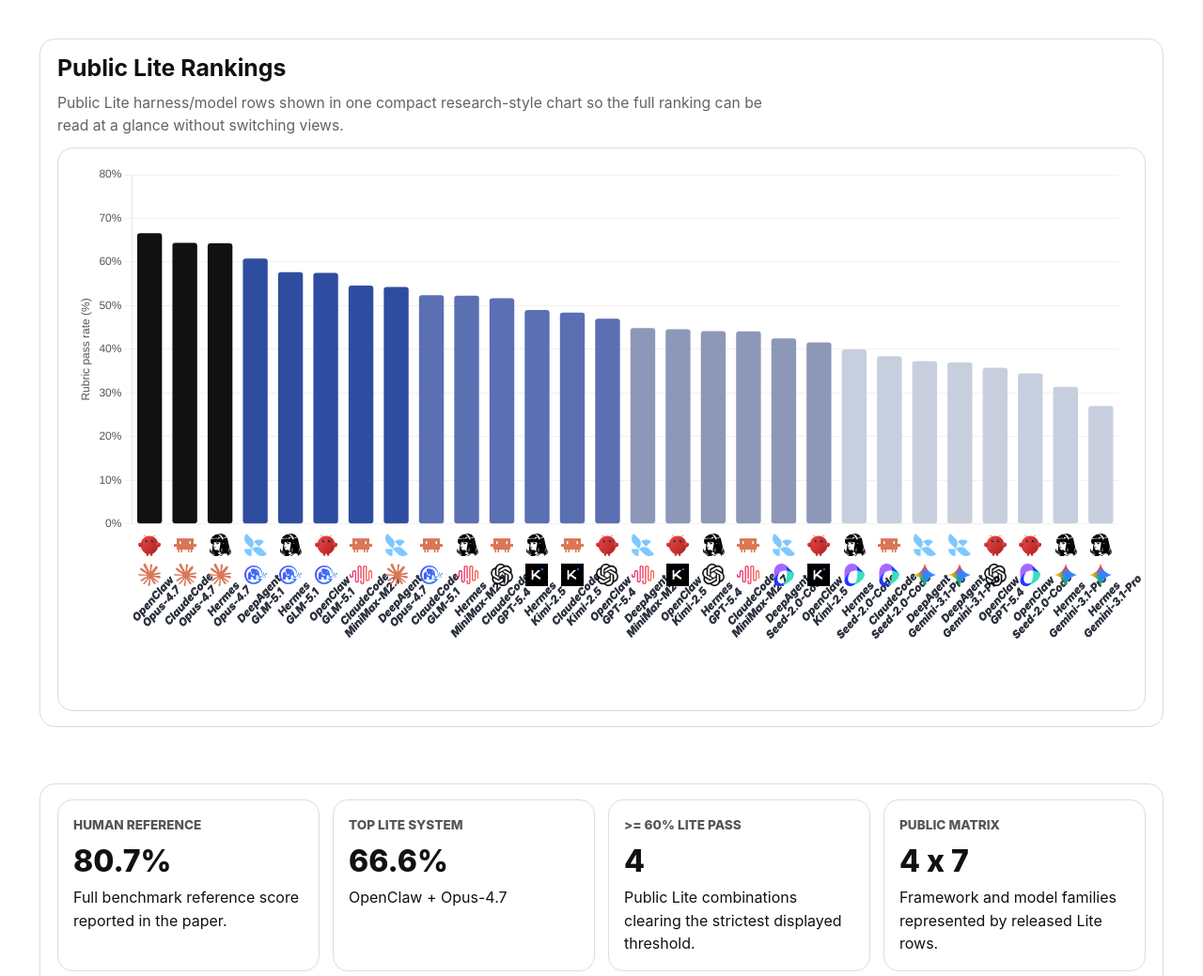
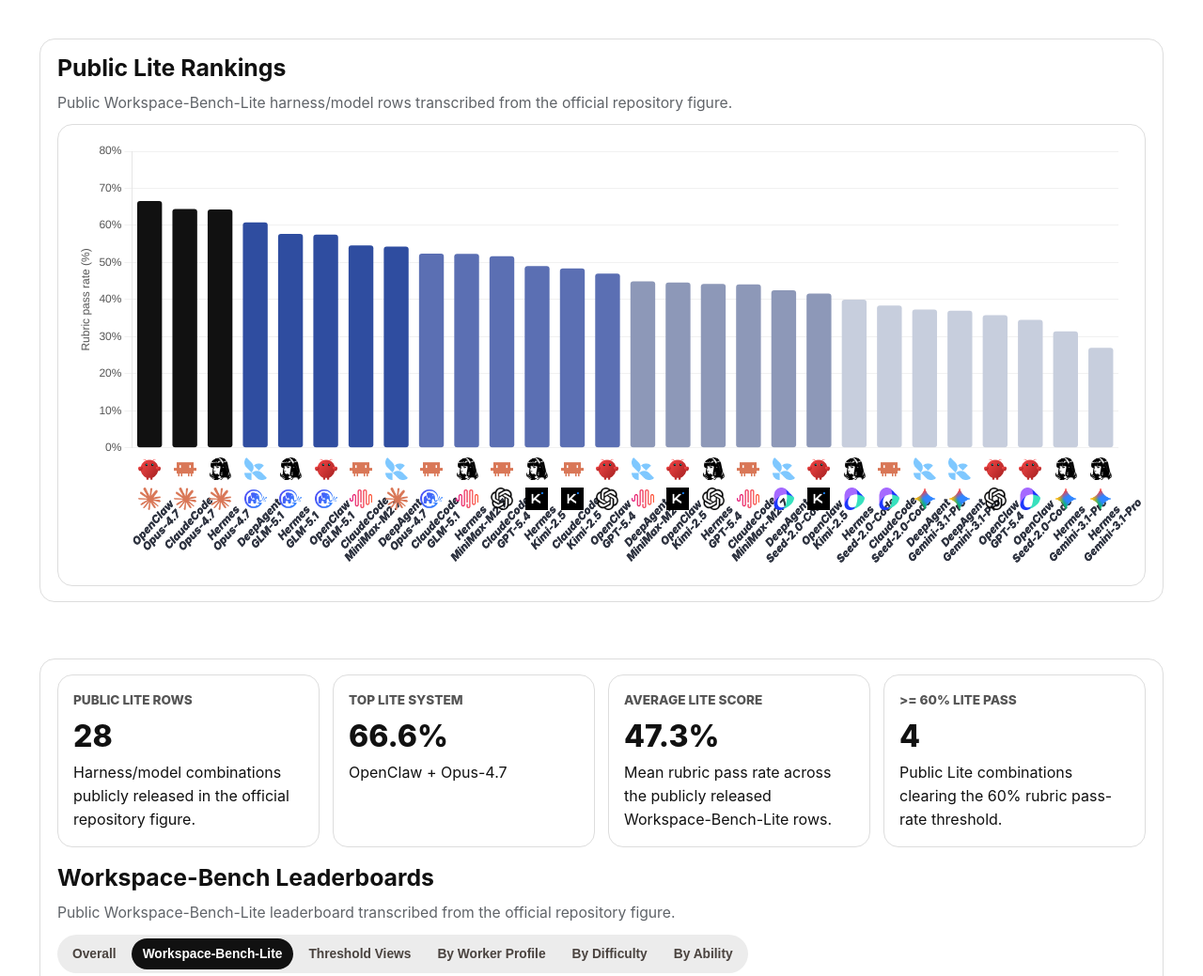
Before and after one commit to workspace-bench/workspace-bench.github.io, a plain HTML site: page leaderboard.html in a window 1280 px wide. Shown: the part 265-1304 px from the top of the page at 94% size. Drawn offline with nearby package versions, Linux system fonts and the light colour scheme.

Commit message:
Fix leaderboard layout and use real static data

```diff
--- a/leaderboard.html
+++ b/leaderboard.html
@@ -34,8 +34,7 @@
             <div>
               <h2>Public Lite Rankings</h2>
               <p class="section-subtitle">
-                Public Lite harness/model rows shown in one compact research-style chart so the full ranking can be read
-                at a glance without switching views.
+                Public Workspace-Bench-Lite harness/model rows transcribed from the official repository figure.
               </p>
             </div>
           </div>
@@ -57,7 +56,7 @@
           <div class="section-head">
             <div>
               <h2>Workspace-Bench Leaderboards</h2>
-              <p id="leaderboardDescription" class="section-subtitle" style="visibility:hidden"></p>
+              <p id="leaderboardDescription" class="section-subtitle"></p>
             </div>
           </div>
 
@@ -121,7 +120,9 @@
             </div>
           </div>
           <div class="grid threshold-layout">
-            <div class="card chart-card leaderboard-chart-card leaderboard-tall-card"><canvas id="thresholdChart" aria-label="Threshold chart"></canvas></div>
+            <div class="card chart-card leaderboard-chart-card leaderboard-tall-card">
+              <canvas id="thresholdChart" aria-label="Threshold chart"></canvas>
+            </div>
             <div class="card">
               <h3>Public threshold summary</h3>
               <div id="thresholdCards" class="grid"></div>
@@ -142,8 +143,12 @@
             </div>
           </div>
           <div class="grid composition-layout">
-            <div class="card chart-card leaderboard-chart-card leaderboard-composition-card"><canvas id="difficultyChart" aria-label="Difficulty chart"></canvas></div>
-            <div class="card chart-card leaderboard-chart-card leaderboard-composition-card"><canvas id="workspaceProfileChart" aria-label="Workspace profile chart"></canvas></div>
+            <div class="card chart-card leaderboard-chart-card leaderboard-composition-card">
+              <canvas id="difficultyChart" aria-label="Difficulty chart"></canvas>
+            </div>
+            <div class="card chart-card leaderboard-chart-card leaderboard-composition-card">
+              <canvas id="workspaceProfileChart" aria-label="Workspace profile chart"></canvas>
+            </div>
             <div class="card leaderboard-text-panel" id="abilityInsightPanel"></div>
           </div>
         </div>
@@ -155,15 +160,21 @@
             <div>
               <h2>Leaderboard Analysis</h2>
               <p class="section-subtitle">
-                Use the charts below for quick comparison. When the public materials do not expose cost or runtime by system,
-                the page states that explicitly instead of implying nonexistent data.
+                Secondary analysis views below avoid repeating the headline ranking chart and instead summarize the
+                released public leaderboard from framework, model-family, and threshold-distribution angles.
               </p>
             </div>
           </div>
           <div class="grid grid-3">
-            <div class="card chart-card leaderboard-chart-card"><canvas id="scoreChart" aria-label="Overall score chart"></canvas></div>
-            <div class="card chart-card leaderboard-chart-card" id="scoreCostPanel"><canvas id="scoreCostChart" aria-label="Score versus cost chart"></canvas></div>
-            <div class="card chart-card leaderboard-chart-card" id="scoreRuntimePanel"><canvas id="scoreRuntimeChart" aria-label="Score versus runtime chart"></canvas></div>
+            <div class="card chart-card leaderboard-chart-card">
+              <canvas id="scoreChart" aria-label="Framework average chart"></canvas>
+            </div>
+            <div class="card chart-card leaderboard-chart-card" id="scoreCostPanel">
+              <canvas id="scoreCostChart" aria-label="Model family average chart"></canvas>
+            </div>
+            <div class="card chart-card leaderboard-chart-card" id="scoreRuntimePanel">
+              <canvas id="scoreRuntimeChart" aria-label="Lite score distribution chart"></canvas>
+            </div>
           </div>
         </div>
       </section>
--- a/styles/workspace.css
+++ b/styles/workspace.css
@@ -1211,7 +1211,7 @@
 .lite-ranking-canvas-wrap {
   width: 100%;
   min-width: 0;
-  height: 400px;
+  height: 344px;
 }
 
 .lite-ranking-canvas-wrap canvas {
@@ -1222,8 +1222,8 @@
   position: relative;
   width: 100%;
   min-width: 0;
-  height: 180px;
-  padding: 8px 0 0;
+  height: 128px;
+  padding: 6px 0 0;
 }
 
 .lite-ranking-label-item {
@@ -1260,13 +1260,6 @@
   white-space: normal;
 }
 
-.chart-caption {
-  padding: 4px 12px 8px;
-  color: var(--muted);
-  font-size: 0.8rem;
-  line-height: 1.2;
-  text-align: center;
-}
 
 .lite-ranking-slanted-label span {
   display: block;
--- a/workspace-charts.js
+++ b/workspace-charts.js
@@ -13,6 +13,14 @@
 
 function workspaceSetCanvasHeight(canvas, aspectRatio) {
   if (!canvas || !aspectRatio) return;
+  if (
+    canvas.closest(".leaderboard-chart-card") ||
+    canvas.closest(".lite-ranking-canvas-wrap") ||
+    canvas.closest(".leaderboard-composition-card") ||
+    canvas.closest(".leaderboard-tall-card")
+  ) {
+    return;
+  }
   requestAnimationFrame(() => {
     canvas.height = Math.round(canvas.offsetWidth / aspectRatio);
   });
--- a/workspace-leaderboard.js
+++ b/workspace-leaderboard.js
@@ -29,7 +29,9 @@
     return (data.litePublicResults || []).map((row) => ({
       ...row,
       overall_score: row.rubric_pass_rate,
-      task_success_rate: row.rubric_pass_rate >= 50 ? 1 : 0,
+      task_success_rate: null,
+      cost_usd: null,
+      runtime_minutes: null,
       workspace_size: "Lite",
       profile: "All profiles",
       capability: "Lite public leaderboard",
@@ -99,10 +101,10 @@
       rank: index + 1,
       agent: row.ability,
       harness: "Official task ability count",
-      model: `${row.tasks} tasks`,
-      overall_score: row.tasks,
-      rubric_pass_rate: row.tasks,
-      task_success_rate: row.tasks,
+      model: `${row.count} tasks`,
+      overall_score: row.count,
+      rubric_pass_rate: row.count,
+      task_success_rate: row.count,
       workspace_size: "Full",
       profile: "All profiles",
       capability: row.ability,
@@ -476,7 +478,34 @@
 
 function workspaceRenderLeaderboardCharts(rows) {
   if (typeof Chart === "undefined") return;
-  const agentRows = rows.filter((row) => row.model !== "Human");
+  const liteRows = (workspaceLeaderboardData?.litePublicResults || []).map((row) => ({
+    ...row,
+    overall_score: row.rubric_pass_rate
+  }));
+  const frameworkAverages = Array.from(
+    liteRows.reduce((map, row) => {
+      const current = map.get(row.agent) || { total: 0, count: 0 };
+      current.total += row.rubric_pass_rate;
+      current.count += 1;
+      map.set(row.agent, current);
+      return map;
+    }, new Map()).entries()
+  ).map(([framework, stats]) => ({
+    framework,
+    average: stats.total / stats.count
+  })).sort((a, b) => b.average - a.average);
+  const modelAverages = Array.from(
+    liteRows.reduce((map, row) => {
+      const current = map.get(row.model) || { total: 0, count: 0 };
+      current.total += row.rubric_pass_rate;
+      current.count += 1;
+      map.set(row.model, current);
+      return map;
+    }, new Map()).entries()
+  ).map(([model, stats]) => ({
+    model,
+    average: stats.total / stats.count
+  })).sort((a, b) => b.average - a.average);
   const labels = rows.map((row) => row.agent);
   const scores = rows.map((row) => row.overall_score);
   const costPanel = document.getElementById("scoreCostPanel");
@@ -484,34 +513,43 @@
   if (costPanel) costPanel.innerHTML = workspaceChartPanelDefaults.scoreCostPanel;
   if (runtimePanel) runtimePanel.innerHTML = workspaceChartPanelDefaults.scoreRuntimePanel;
 
+  const distributionBuckets = [
+    { label: "60%+", min: 60, max: Infinity },
+    { label: "50-59%", min: 50, max: 60 },
+    { label: "40-49%", min: 40, max: 50 },
+    { label: "30-39%", min: 30, max: 40 },
+    { label: "<30%", min: -Infinity, max: 30 }
+  ];
+  const distributionCounts = distributionBuckets.map((bucket) =>
+    liteRows.filter((row) => row.rubric_pass_rate >= bucket.min && row.rubric_pass_rate < bucket.max).length
+  );
+
   if (scoreChart) scoreChart.destroy();
-  scoreChart = workspaceMakeBarChart("scoreChart", labels, scores, "Overall Score", "#5b3df5");
+  scoreChart = workspaceMakeDenseBarChart(
+    "scoreChart",
+    frameworkAverages.map((item) => item.framework),
+    frameworkAverages.map((item) => Number(item.average.toFixed(1))),
+    "Framework Average",
+    "#14b8a6"
+  );
 
   if (costChart) costChart.destroy();
-  const costPoints = agentRows.filter((row) => row.cost_usd !== null).map((row) => ({ x: row.cost_usd, y: row.overall_score, label: row.agent }));
-  if (costPoints.length > 0) {
-    costChart = workspaceMakeScatterChart("scoreCostChart", costPoints, "Score vs Cost", "Cost ($)", "Score (%)");
-  } else {
-    workspaceRenderNoDataPanel(
-      costPanel,
-      "No public cost data",
-      "Workspace-Bench public materials do not currently release per-system evaluation cost.",
-      "This panel will render a cost-efficiency chart when verified submissions include cost metadata."
-    );
-  }
+  costChart = workspaceMakeDenseBarChart(
+    "scoreCostChart",
+    modelAverages.map((item) => item.model),
+    modelAverages.map((item) => Number(item.average.toFixed(1))),
+    "Model Family Average",
+    "#7c3aed"
+  );
 
   if (runtimeChart) runtimeChart.destroy();
-  const runtimePoints = agentRows.filter((row) => row.runtime_minutes !== null).map((row) => ({ x: row.runtime_minutes, y: row.overall_score, label: row.agent }));
-  if (runtimePoints.length > 0) {
-    runtimeChart = workspaceMakeScatterChart("scoreRuntimeChart", runtimePoints, "Score vs Runtime", "Runtime (min)", "Score (%)");
-  } else {
-    workspaceRenderNoDataPanel(
-      runtimePanel,
-      "No public runtime data",
-      "Workspace-Bench public materials do not currently release per-system runtime or latency.",
-      "This panel will render a speed comparison once verified runs publish runtime metadata."
-    );
-  }
+  runtimeChart = workspaceMakeDenseBarChart(
+    "scoreRuntimeChart",
+    distributionBuckets.map((item) => item.label),
+    distributionCounts,
+    "Lite Score Distribution",
+    "#5b3df5"
+  );
 }
 
 function workspaceRenderInsightCards(data) {
@@ -520,13 +558,12 @@
   const lite = data.litePublicResults || [];
   const top = lite[0];
   const threshold60 = lite.filter((row) => row.rubric_pass_rate >= 60).length;
-  const frameworks = new Set(lite.map((row) => row.agent));
-  const models = new Set(lite.map((row) => row.model));
+  const averageLite = lite.length ? lite.reduce((sum, row) => sum + row.rubric_pass_rate, 0) / lite.length : null;
   container.innerHTML = `
     <div class="leaderboard-insight-card aa-summary-tile">
-      <div class="leaderboard-kicker">Human reference</div>
-      <div class="leaderboard-big-number">80.7%</div>
-      <p>Full benchmark reference score reported in the paper.</p>
+      <div class="leaderboard-kicker">Public Lite rows</div>
+      <div class="leaderboard-big-number">${lite.length}</div>
+      <p>Harness/model combinations publicly released in the official repository figure.</p>
     </div>
     <div class="leaderboard-insight-card aa-summary-tile">
       <div class="leaderboard-kicker">Top Lite system</div>
@@ -534,14 +571,14 @@
       <p>${top ? `${top.agent} + ${top.model}` : "No public Lite row available."}</p>
     </div>
     <div class="leaderboard-insight-card aa-summary-tile">
+      <div class="leaderboard-kicker">Average Lite score</div>
+      <div class="leaderboard-big-number">${averageLite === null ? "-" : workspaceFormatNumber(averageLite, "%")}</div>
+      <p>Mean rubric pass rate across the publicly released Workspace-Bench-Lite rows.</p>
+    </div>
+    <div class="leaderboard-insight-card aa-summary-tile">
       <div class="leaderboard-kicker">>= 60% Lite pass</div>
       <div class="leaderboard-big-number">${threshold60}</div>
-      <p>Public Lite combinations clearing the strictest displayed threshold.</p>
-    </div>
-    <div class="leaderboard-insight-card aa-summary-tile">
-      <div class="leaderboard-kicker">Public matrix</div>
-      <div class="leaderboard-big-number">${frameworks.size} x ${models.size}</div>
-      <p>Framework and model families represented by released Lite rows.</p>
+      <p>Public Lite combinations clearing the 60% rubric pass-rate threshold.</p>
     </div>
   `;
 }
```
Also changed, not shown: 1 other file.
